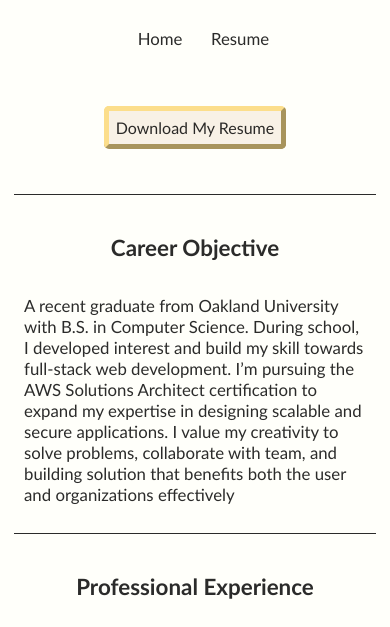
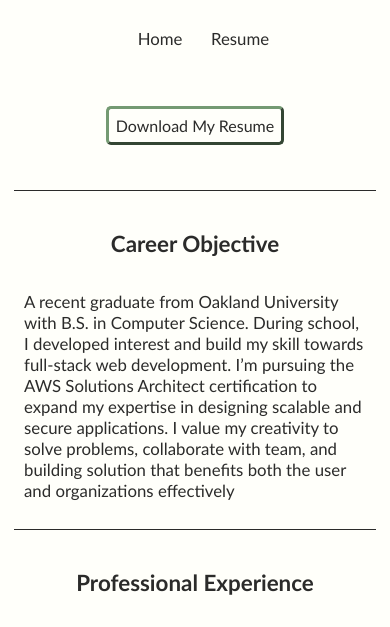
Before and after one commit to BillSyah/billsyah.com, a website built with Vite: page resume/index.html in a window 390 px wide. Shown: the part 214-841 px from the top of the page. Built offline with nearby package versions, Linux system fonts and the light colour scheme.

Commit message:
feat: update styling on page so look more fluid

```diff
--- a/src/styles/resumeDownload.css
+++ b/src/styles/resumeDownload.css
@@ -1,6 +1,6 @@
 main .resume-a {
     margin: 5px 0 15px 0;
-    border: 3px outset #FCDE8B;
+    border: 3px outset #749a72;
     padding: 7px;
     border-radius: 5px;
     transition: 0.2s;
@@ -10,17 +10,15 @@ main .resume-a:hover {
     /* border: 5px inset #cfdfcd; */
     transform: scale(1.03);
     transition: 0.2s;
-    background-color: #FACE55;
+    opacity: 0.8;
 }
 
 @media (max-width: 500px) {
     main .resume-a {
         margin: 5px 0 15px 0;
-        border: 5px outset #FCDE8B;
         padding: 7px;
         border-radius: 5px;
         font-size: 1rem;
         transition: 0.2s;
-        background-color: rgba(248, 241, 230, 0.98);
     }
 }
```
